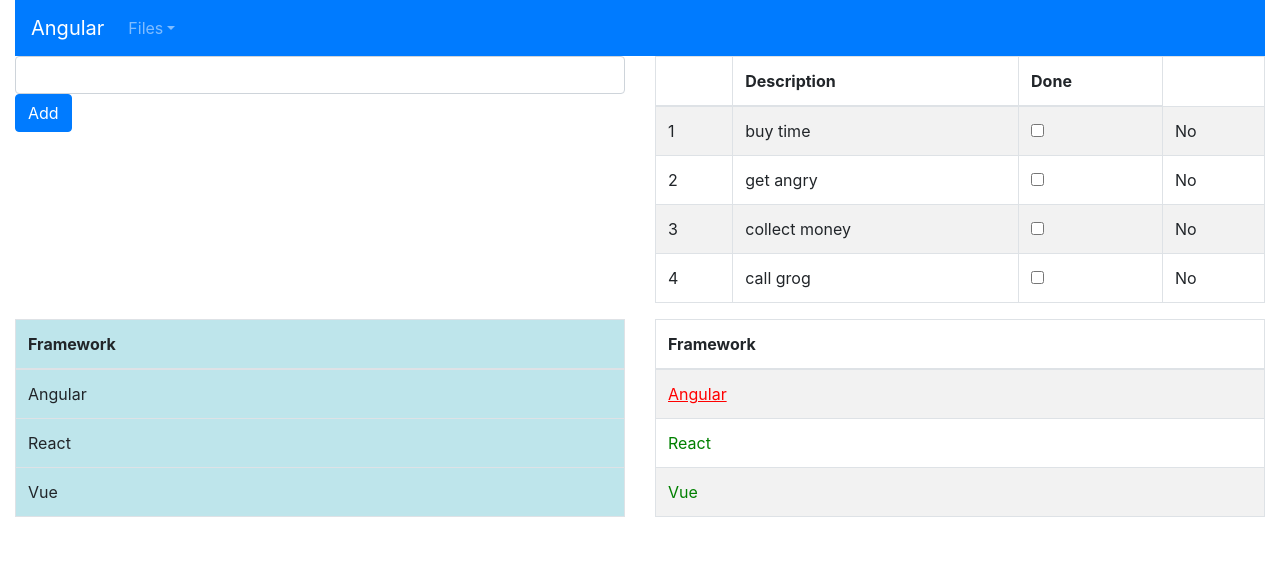
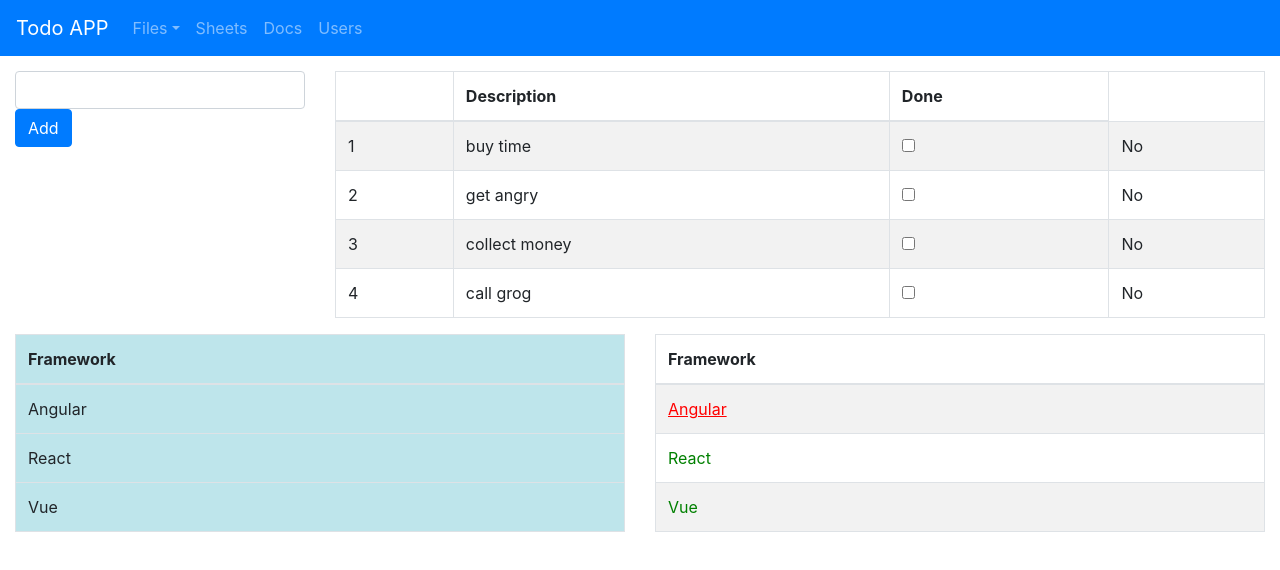
Before and after one commit to ufollettu/todoAng, an Angular app: page / in a window 1280 px wide. Shown: the top 570 px of the page. Built offline with nearby package versions, Linux system fonts and the light colour scheme.

Commit message:
fixed layout padding

```diff
--- a/src/app/navbar/navbar.component.css
+++ b/src/app/navbar/navbar.component.css
@@ -0,0 +1,4 @@
+.col {
+    padding: 0;
+    padding-bottom: 15px;
+}
--- a/src/app/navbar/navbar.component.html
+++ b/src/app/navbar/navbar.component.html
@@ -1,7 +1,7 @@
 <div class="row">
   <div class="col">
     <nav class="navbar navbar-expand-md navbar-dark bg-primary">
-      <a class="navbar-brand" href="#">Angular</a>
+      <a class="navbar-brand" href="#">Todo APP</a>
       <button class="navbar-toggler hidden-sm-up" type="button" (click)="isCollapsed = !isCollapsed" data-target="#navbarsDefault"
         aria-controls="navbarsDefault" aria-expanded="false" aria-label="Toggle navigation">
         <span class="navbar-toggler-icon"></span>
@@ -16,6 +16,15 @@
               <a class="dropdown-item" href="#">JS</a>
             </div>
           </li>
+          <li class="nav-item">
+            <a class="nav-link" href="#">Sheets</a>
+          </li>
+          <li class="nav-item">
+            <a class="nav-link" href="#">Docs</a>
+          </li>
+          <li class="nav-item">
+            <a class="nav-link" href="#">Users</a>
+          </li>
         </ul>
       </div>
     </nav>
--- a/src/app/todo/todo.component.html
+++ b/src/app/todo/todo.component.html
@@ -1,11 +1,9 @@
-
-
 <div class="row">
-  <div class="col">
+  <div class="col-3">
     <input class="form-control" #todoText>
     <button class="btn btn-primary m-t-1" (click)="addItem(todoText.value)">Add</button>
   </div>
-  <div class="col">
+  <div class="col-9">
     <table class="table table-striped table-bordered">
       <thead>
         <tr>
```
